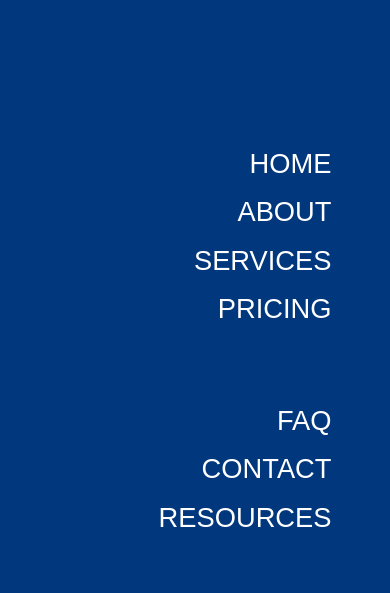
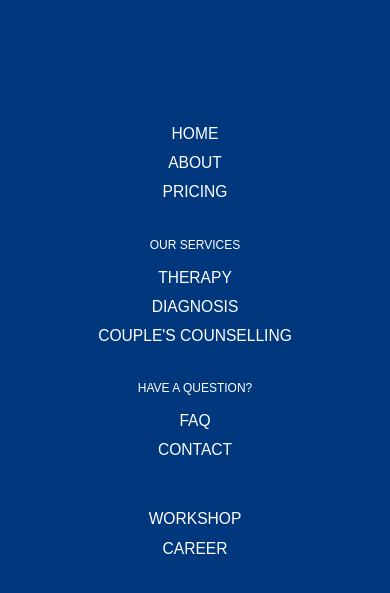
Before and after one commit to albertantony911/vjc, a plain HTML site: page test.html in a window 390 px wide. Both pictures are taken after a click on the button "Toggle Menu". Shown: the part 81-674 px from the top of the page. Drawn offline with nearby package versions, Linux system fonts and the light colour scheme; a small style sheet from the web is missing; a web font is replaced by a local one.

Commit message:
working nav bar test

```diff
--- a/test.html
+++ b/test.html
@@ -134,25 +134,34 @@
 
         <!-- Mobile Navigation -->
         <nav role="navigation" aria-label="Mobile Navigation Menu"
-            class="relative bg-darkBlue top-0 transform translate-y-[-100%] menudrop  landscape:hidden">
-            <ul id="mainMenu"
-                class="sm:text-xl   font-medium shadow-md  text-white z-20 flex flex-col items-end px-[15vw] justify-center h-screen gap-[1vw] text-[7vw]">
+            class="relative top-0 transform translate-y-[-100%] menudrop landscape:hidden">
+            <ul
+                class="sm:text-xl bg-darkBlue font-poppins text-white z-20 flex flex-col items-center justify-center h-screen gap-[1vw] text-[4vw] antialiased text-center">
 
                 <!-- Navigation Links -->
                 <li><a href="./index.html">HOME</a></li>
                 <li><a href="./about.html">ABOUT</a></li>
-                <li id="serviceButton"><a href="#">SERVICES</a></li>
                 <li><a href="./pricing.html">PRICING</a></li>
 
+                <!-- Services Section -->
+                <li class="mt-7 sm:mt-10 text-light-purple mb-2 text-xs font-medium">
+                    OUR SERVICES
+                </li>
+                <li><a href="./therapy.html">THERAPY</a></li>
+                <li><a href="./diagnosis.html">DIAGNOSIS</a></li>
+                <li><a href="./couples-counselling.html">COUPLE'S COUNSELLING</a></li>
+
                 <!-- Enquiry Section -->
+                <li class="mt-7 sm:mt-10 text-light-purple mb-2 text-xs font-medium">
+                    HAVE A QUESTION?
+                </li>
+                <li><a href="./faq.html">FAQ</a></li>
+                <li><a href="./contact.html">CONTACT</a></li>
 
-
-                <li class="mt-16"><a href="./faq.html">FAQ</a></li>
-                <li><a href="./contact.html">CONTACT</a></li>
-                <li><a href="./blog.html">RESOURCES</a></li>
-
+                <!-- Additional Links -->
+                <li class="mt-10"><a href="./workshops.html">WORKSHOP</a></li>
+                <li><a href="./career.html">CAREER</a></li>
             </ul>
-
         </nav>
 
 
```
